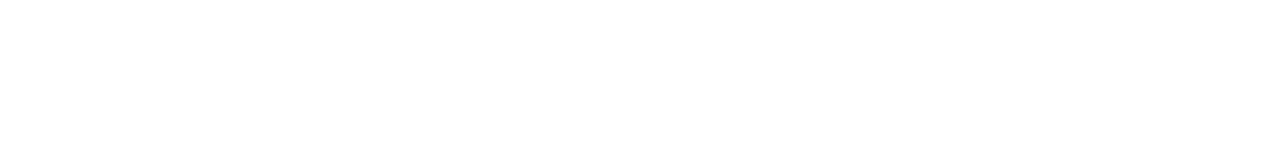
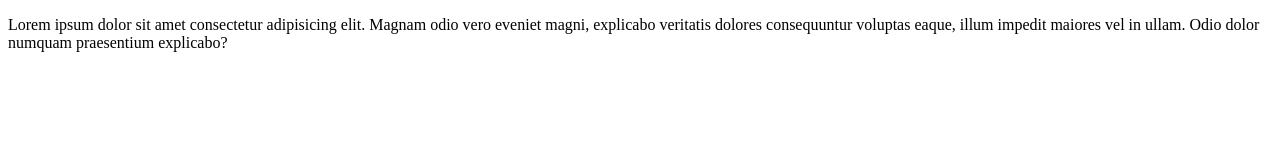
Before and after one commit to navyasharmakiet/demo, a plain HTML site: page index.htm in a window 1280 px wide. Drawn offline with Linux system fonts and the light colour scheme.

Commit message:
my second commit

```diff
--- a/index.htm
+++ b/index.htm
@@ -6,6 +6,6 @@
     <title>Document</title>
 </head>
 <body>
-
+    <p>Lorem ipsum dolor sit amet consectetur adipisicing elit. Magnam odio vero eveniet magni, explicabo veritatis dolores consequuntur voluptas eaque, illum impedit maiores vel in ullam. Odio dolor numquam praesentium explicabo?</p>
 </body>
 </html>
```
